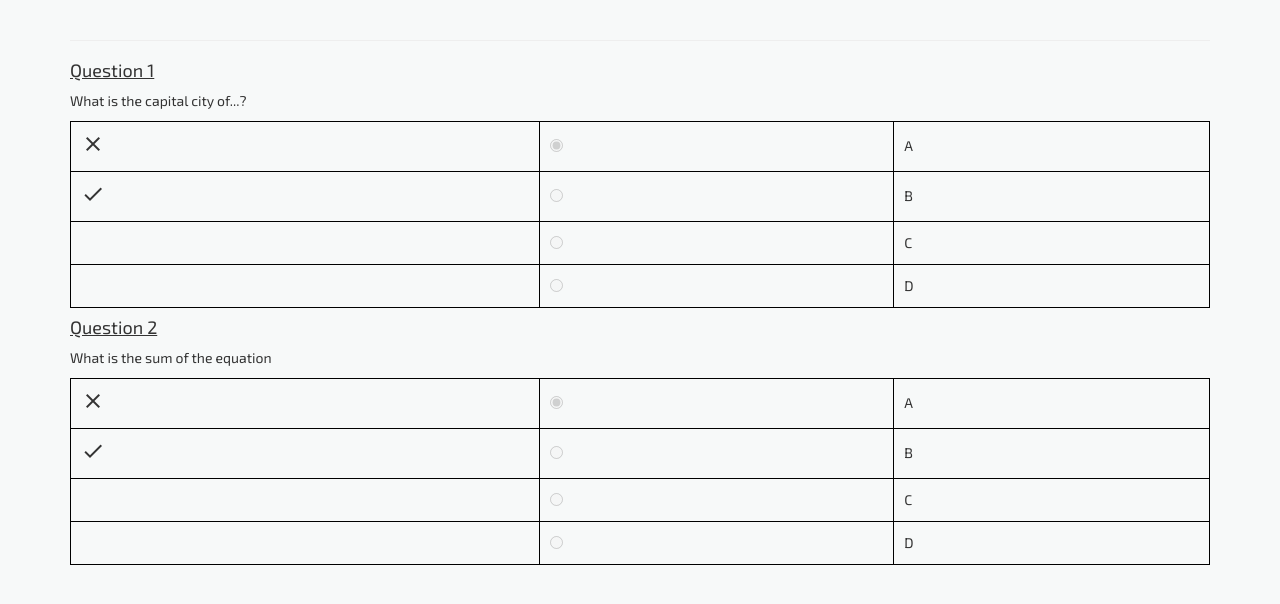
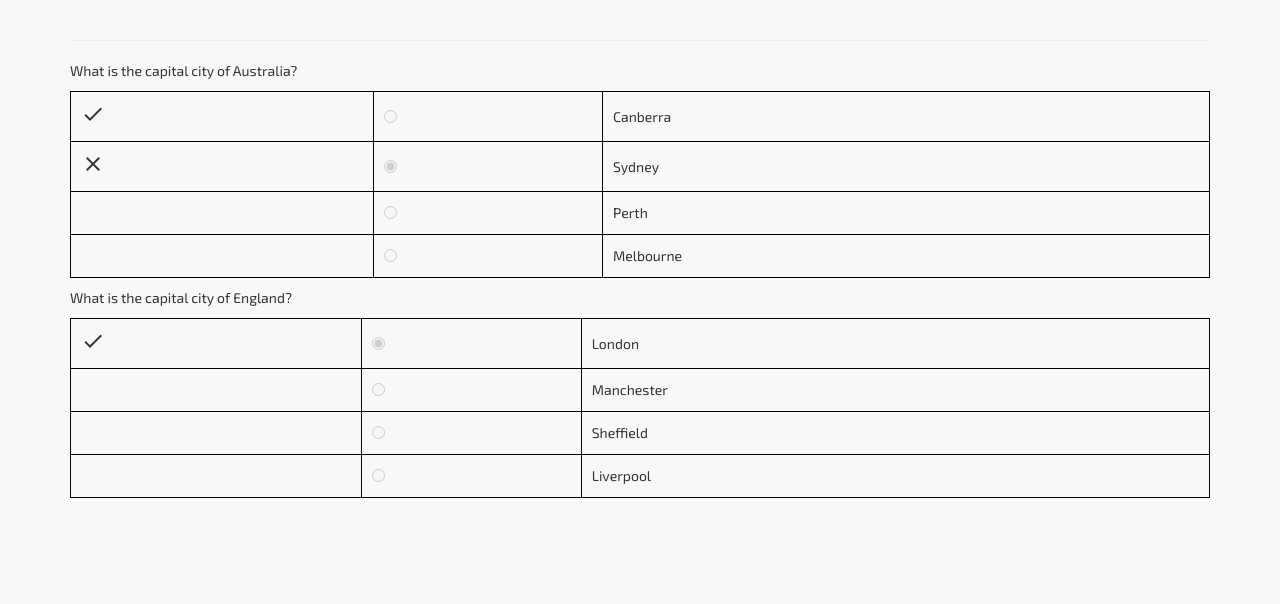
Before and after one commit to quasarswastik/CITS3403_Project-2, a Flask app: page /results in a window 1280 px wide. Shown: the part 67-671 px from the top of the page. Run offline with Flask 2, Linux system fonts and the light colour scheme; some libraries are stand-ins or nearby versions.

Commit message:
question and answer models, results page updated, works with mock results. no db migration yet

```diff
--- a/app/routes.py
+++ b/app/routes.py
@@ -83,12 +83,28 @@ def results():
     # Mock Questions
     questions = [
         {
-            'question_number': '1',
-            'body': 'What is the capital city of...?'
+            'body': 'What is the capital city of Australia?',
+            'correctAnswer': 'Canberra',
+            'answer2': 'Sydney',
+            'answer3': 'Perth',
+            'answer4': 'Melbourne'
         },
         {
-            'question_number': '2',
-            'body': 'What is the sum of the equation'
+            'body': 'What is the capital city of England?',
+            'correctAnswer': 'London',
+            'answer2': 'Manchester',
+            'answer3': 'Sheffield',
+            'answer4': 'Liverpool'
         }
     ]
-    return render_template('results.html', title = 'Results', questions=questions)
+
+    # Mock user answer
+    answers = [
+        {
+            'answer': 'Sydney'
+        },
+        {
+            'answer': 'London'
+        }
+    ]
+    return render_template('results.html', title = 'Results', questions=questions, answers=answers)
--- a/app/templates/results.html
+++ b/app/templates/results.html
@@ -3,35 +3,111 @@
 {% block content %}
 <div class="result_set" id="result_set">
     {% for question in questions %}
+    {% set currentAnswer = answers[loop.index0] %}
     <div>
-        <h4 class="question_number">Question {{ question.question_number }}</h4>
         <p>{{ question.body }}</p>
         <table class="answer_table">
+            {% if question.correctAnswer == currentAnswer.answer %}
                 <tr>
-                <!-- mark incorrect selection -->
-                <td><i class="material-icons">clear</i></td>
-                <!-- check the user's selection -->
-                <td><input type="radio" disabled="disabled" checked="true"></td>
-                <td>A</td>
-            </tr>
-            <tr>
-                <!-- mark correct answer -->
+                    <!-- mark user's selection, correct -->
                     <td><i class="material-icons">done</i></td>
-                <td><input type="radio" disabled="disabled"></td>
-                <td>B</td>
+                    <td><input type="radio" disabled="disabled", checked='true'></td>
+                    <td>{{ question.correctAnswer }}</td>
                 </tr>
                 <tr>
                     <td></td>
                     <td><input type="radio" disabled="disabled"></td>
-                <td>C</td>
+                    <td>{{ question.answer2 }}</td>
                 </tr>
                 <tr>
                     <td></td>
                     <td><input type="radio" disabled="disabled"></td>
-                <td>D</td>
+                    <td>{{ question.answer3 }}</td>
                 </tr>
+                <tr>
+                    <td></td>
+                    <td><input type="radio" disabled="disabled"></td>
+                    <td>{{ question.answer4 }}</td>
+                </tr>
+
+            {% elif question.answer2 == currentAnswer.answer %}
+                <tr>
+                    <!-- mark as correct answer -->
+                    <td><i class="material-icons">done</i></td>
+                    <td><input type="radio" disabled="disabled"></td>
+                    <td>{{ question.correctAnswer }}</td>
+                </tr>
+                <tr>
+                    <!-- mark the user's selection, incorrect -->
+                    <td><i class="material-icons">clear</i></td>
+                    <td><input type="radio" disabled="disabled", checked='true'></td>
+                    <td>{{ question.answer2 }}</td>
+                </tr>
+                <tr>
+                    <td></td>
+                    <td><input type="radio" disabled="disabled"></td>
+                    <td>{{ question.answer3 }}</td>
+                </tr>
+                <tr>
+                    <td></td>
+                    <td><input type="radio" disabled="disabled"></td>
+                    <td>{{ question.answer4 }}</td>
+                </tr>
+            {% elif question.answer3 == currentAnswer.answer %}
+                <tr>
+                    <!-- mark as correct answer -->
+                    <td><i class="material-icons">done</i></td>
+                    <td><input type="radio" disabled="disabled"></td>
+                    <td>{{ question.correctAnswer }}</td>
+                </tr>
+                <tr>
+                    <td></td>
+                    <td><input type="radio" disabled="disabled"></td>
+                    <td>{{ question.answer2 }}</td>
+                </tr>
+                <tr>
+                    <!-- mark the user's selection, incorrect -->
+                    <td><i class="material-icons">clear</i></td>
+                    <td><input type="radio" disabled="disabled", checked='true'></td>
+                    <td>{{ question.answer3 }}</td>
+                </tr>
+                <tr>
+                    <td></td>
+                    <td><input type="radio" disabled="disabled"></td>
+                    <td>{{ question.answer4 }}</td>
+                </tr>
+            {% elif question.answer3 == currentAnswer.answer %}
+                <tr>
+                    <!-- mark as correct answer -->
+                    <td><i class="material-icons">done</i></td>
+                    <td><input type="radio" disabled="disabled"></td>
+                    <td>{{ question.correctAnswer }}</td>
+                </tr>
+                <tr>
+                    <td></td>
+                    <td><input type="radio" disabled="disabled"></td>
+                    <td>{{ question.answer2 }}</td>
+                </tr>
+                <tr>
+                    <td></td>
+                    <td><input type="radio" disabled="disabled", checked='true'></td>
+                    <td>{{ question.answer3 }}</td>
+                </tr>
+                <tr>
+                    <!-- mark the user's selection, incorrect -->
+                    <td><i class="material-icons">clear</i></td>
+                    <td><input type="radio" disabled="disabled", checked='true'></td>
+                    <td>{{ question.answer4 }}</td>
+                </tr>
+            {% else %}
+                <tr>
+                    <td></td>
+                    <td>{{ answers.answer }}</td>
+                    <td>{{ question.correctAnswer }}</td>
+                </tr>
+            {% endif %}
         </table>
-    </div>
     {% endfor %}
     </div>
+</div>
 {% endblock %}
```
Also changed, not shown: app/models.py (+28 -0 lines). Lines whose indentation alone changed are shown as unchanged.
